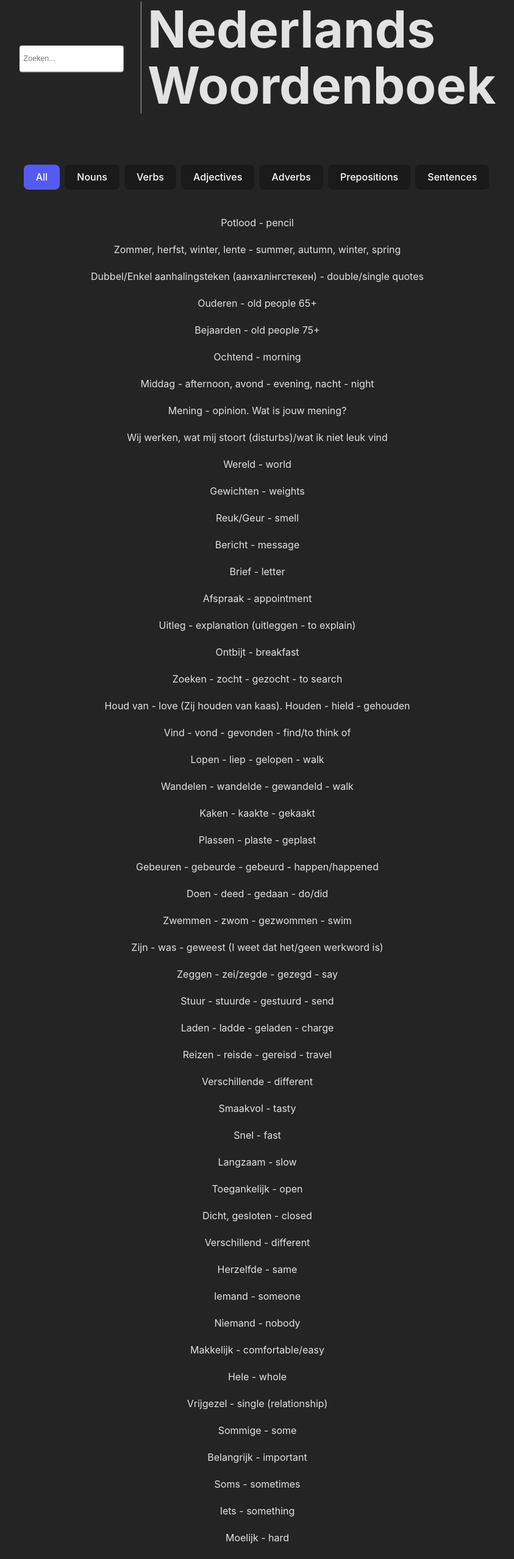
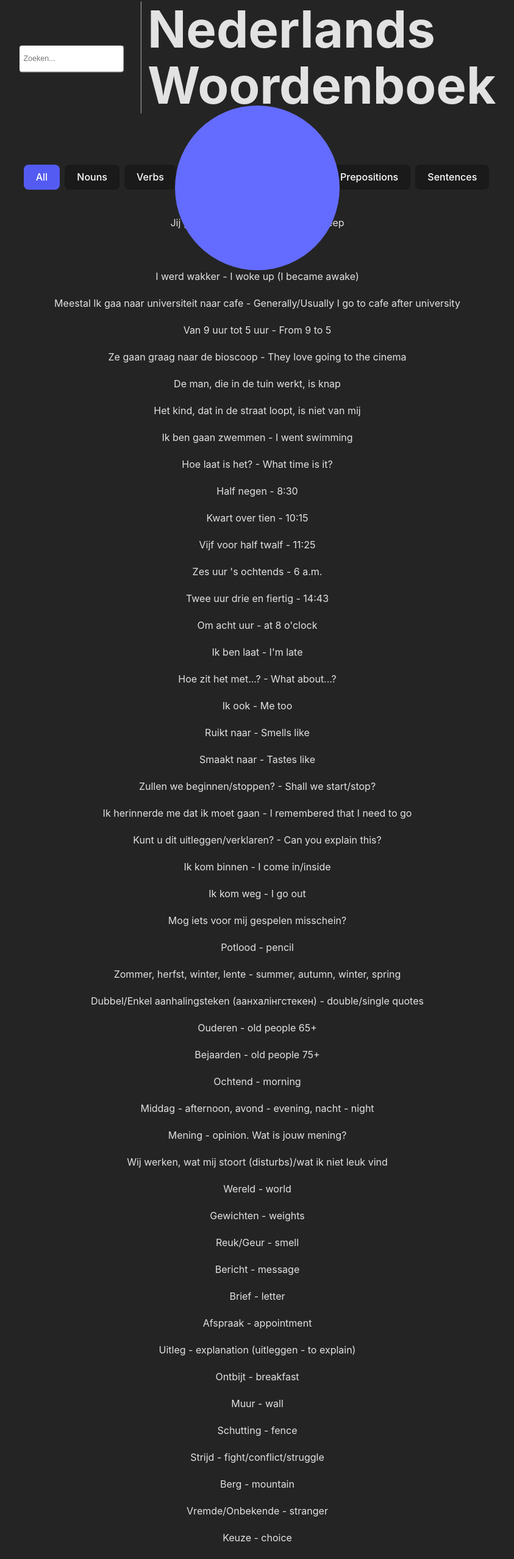
Before and after one commit to lifeconsciousness/Dutch-dictionary, a React (Vite) app: page / in a window 1280 px wide. Shown: the part 92-2648 px from the top of the page at 61% size, without its empty margins (218-1061 px from the left). Built offline with nearby package versions, Linux system fonts and the light colour scheme.

Commit message:
circle that follows cursor and new words

```diff
--- a/src/App.jsx
+++ b/src/App.jsx
@@ -1,6 +1,7 @@
 import { useState, useEffect, useRef } from 'react'
 import data from './data/words.json'
 import SecondSearch from './components/SecondSearch'
+import CursorCircle from './components/CursorCircle'
 import ChoicePanel from './components/ChoicePanel'
 import Words from './components/Words'
 
@@ -21,10 +22,10 @@ function App() {
     setSection(value)
   }
 
-
   return (
     <div className="App">
       {/* <SecondSearch offsetTop={searchRef.current}/> */}
+      <CursorCircle />
 
       <div className="title-and-search">
         <div className={`search-wrapper`} ref={searchRef}>
@@ -47,12 +48,12 @@ function App() {
       <div className="words">
 
         { section === 0 ? <>
+          <Words wordsType={data.sentences} search={search}/>
           <Words wordsType={data.nouns} search={search}/>
+          <Words wordsType={data.adjectives} search={search}/>
           <Words wordsType={data.verbs} search={search}/>
-          <Words wordsType={data.adjectives} search={search}/>
+          <Words wordsType={data.prepositions} search={search}/>
           <Words wordsType={data.adverbs} search={search}/>
-          <Words wordsType={data.prepositions} search={search}/>
-          <Words wordsType={data.sentences} search={search}/>
         </> : null }
         { section === 1 ? <Words wordsType={data.nouns} search={search} /> : null }
         { section === 2 ? <Words wordsType={data.verbs} search={search} /> : null }
--- /dev/null
+++ b/src/components/CursorCircle.tsx
@@ -0,0 +1,26 @@
+import React from 'react'
+import { useEffect, useState } from 'react'
+
+type Props = {}
+
+function CursorCircle({ }: Props) {
+    const [cursorPos, setCursorPos] = useState<number[]>([])
+
+    useEffect(() => {
+        const handleMouseMove = (e) => {
+            const { clientX, clientY } = e
+            const scrollX = window.scrollX || window.pageXOffset
+            const scrollY = window.scrollY || window.pageYOffset
+            setCursorPos([clientX + scrollX, clientY + scrollY])
+        }
+        document.addEventListener('mousemove', handleMouseMove)
+
+        return () => removeEventListener('mousemove', handleMouseMove)
+    }, [])
+
+    return (
+        <div className="cursor-circle" style={{ left: `${cursorPos[0]}px`, top: `${cursorPos[1]}px` }}></div>
+    )
+}
+
+export default CursorCircle
--- /dev/null
+++ b/src/css/_cursorCircle.scss
@@ -0,0 +1,10 @@
+.cursor-circle {
+    background-color: #646cff;
+    height: 270px;
+    aspect-ratio: 1;
+    position: absolute;
+    border-radius: 50%;
+    top: 50%;
+    left: 50%;
+    translate: -50% -50%;
+}
--- a/src/css/_words.scss
+++ b/src/css/_words.scss
@@ -18,7 +18,8 @@
     flex-direction: column;
     align-items: center;
     margin-top: 2rem;
-    // border-top: 1px white solid;
+    padding-bottom: 4rem;
+    // border-left: 1px white solid;
 
     .word {
         font-size: max(1.2vw, 16px);
--- a/src/data/words.json
+++ b/src/data/words.json
@@ -17,11 +17,12 @@
         "Afspraak - appointment",
         "Uitleg - explanation (uitleggen - to explain)",
         "Ontbijt - breakfast",
-        "",
-        "",
-        "",
-        "",
-        "",
+        "Muur - wall",
+        "Schutting - fence",
+        "Strijd - fight/conflict/struggle",
+        "Berg - mountain",
+        "Vremde/Onbekende - stranger",
+        "Keuze - choice",
         "",
         "",
         "",
@@ -76,9 +77,9 @@
         "Hele - whole",
         "Vrijgezel - single (relationship)",
         "Sommige - some",
-        "",
+        "Zwanger - pregnant",
         "Belangrijk - important",
-        "",
+        "Egelijk - equal",
         "",
         "",
         "",
@@ -107,9 +108,8 @@
         "Daar - there",
         "Te - too",
         "Zo - so",
-        "",
-        "",
-        "",
+        "Echter - however",
+        "Misschein - maybe",
         "",
         "",
         "",
@@ -147,7 +147,7 @@
         "Jij gaat slapen - You're going to sleep",
         "Ik gaa - I'm going to",
         "I werd wakker - I woke up (I became awake)",
-        "Meestal Ik gaa naar school naar cafe - Generally/Usually I go to cafe after school",
+        "Meestal Ik gaa naar universiteit naar cafe - Generally/Usually I go to cafe after university",
         "Van 9 uur tot 5 uur - From 9 to 5",
         "Ze gaan graag naar de bioscoop - They love going to the cinema",
         "De man, die in de tuin werkt, is knap",
@@ -168,6 +168,13 @@
         "Zullen we beginnen/stoppen? - Shall we start/stop?",
         "Ik herinnerde me dat ik moet gaan  - I remembered that I need to go",
         "Kunt u dit uitleggen/verklaren? - Can you explain this?",
+        "Ik kom binnen - I come in/inside",
+        "Ik kom weg - I go out",
+        "Mog iets voor mij gespelen misschein?",
+        "",
+        "",
+        "",
+        "",
         "",
         "",
         "",
--- a/src/index.scss
+++ b/src/index.scss
@@ -28,6 +28,7 @@ body {
   margin: 0;
   min-height: 201vh;
   width: 100%;
+  overflow-x: hidden;
 }
 
 h1 {
@@ -63,3 +64,4 @@ button:focus-visible {
 @import './css/title';
 @import './css/searchbar';
 @import './css/words';
+@import './css/cursorCircle';
```
Also changed, not shown: 1 other file (tests, documents, lock files or other folders).
